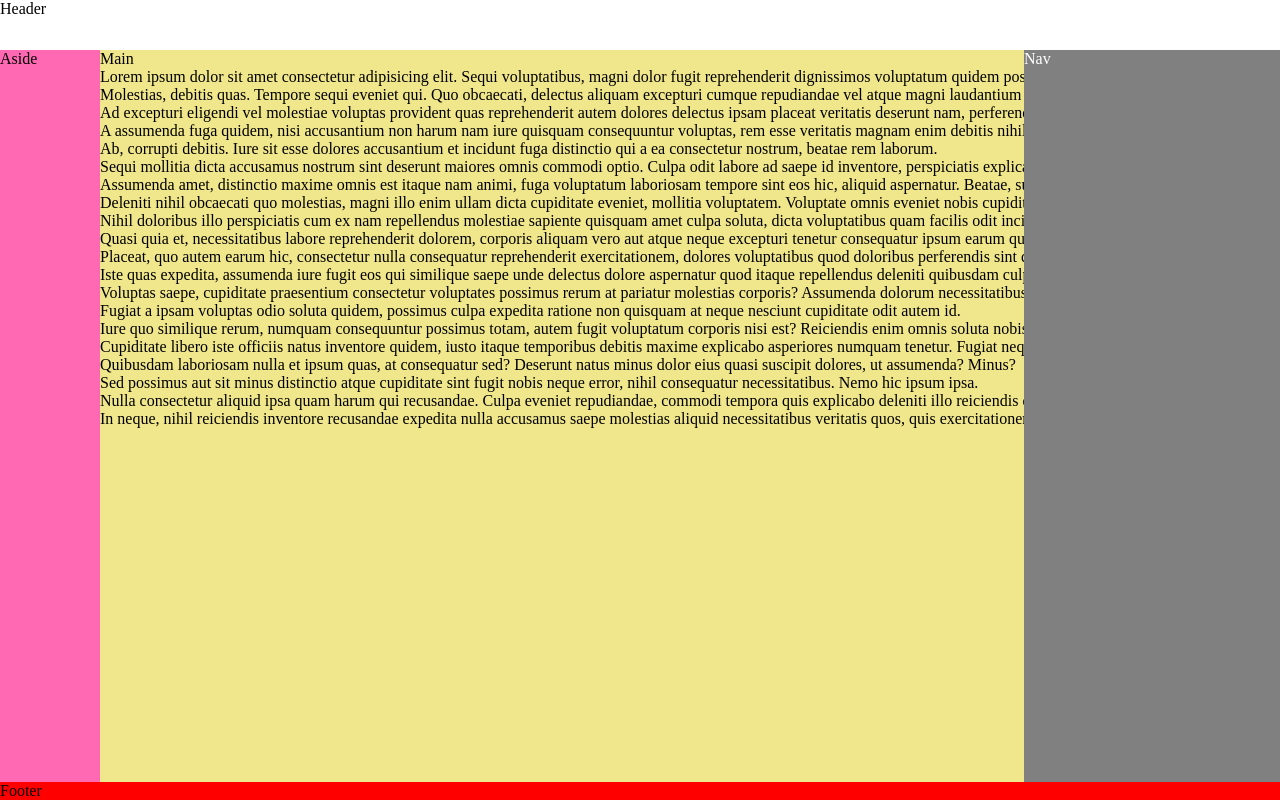
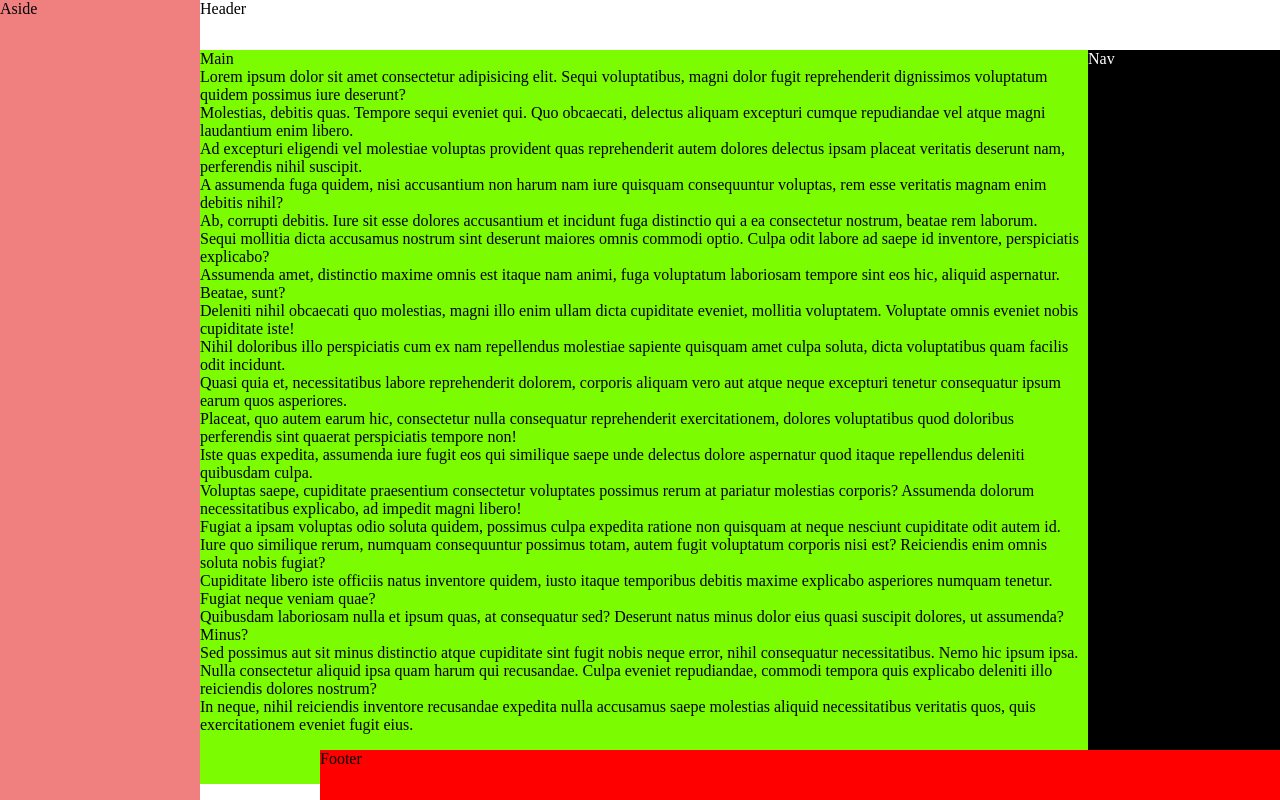
Before and after one commit to PabloVT01/Web1, a plain HTML site: page web-responsive/index.html in a window 1280 px wide. Drawn offline with Linux system fonts and the light colour scheme.

Commit message:
Web responsiva terminada

```diff
--- a/web-responsive/style.css
+++ b/web-responsive/style.css
@@ -8,7 +8,7 @@ header, aside, nav{
     width: 100%;
     height: 50px;
 }
-
+/*Estilos generales. Versión de móvil.*/
 footer{
     display: none;
 }
@@ -23,8 +23,8 @@ nav{
     color:white;
 
 }
-
-@media (min-width: 401px){
+/*Versión para tablet*/
+@media (min-width: 400px) and (max-width: 768px){
     nav{
         background-color: grey;
         position: absolute;
@@ -33,7 +33,7 @@ nav{
         width: 75%;
     }
     header{
-        position: absolute;
+        position: fixed;
         width: 25%;
         top: 0;
         left: 0;
@@ -43,7 +43,8 @@ nav{
         top: 50px;
         width:25%;
         background-color: hotpink;
-        min-height: calc(100vh - 50px);
+        height: calc(100vh - 50px);
+        overflow: auto;
     }
     main{
         position: absolute;
@@ -58,39 +59,56 @@ nav{
 
 }
 
-@media (min-width: 769px){
-    header{
+@media (min-width: 768px){
+    main{
         position: absolute;
-        top:0;
-        width: 100%;
+        background-color: lawngreen;
+        min-width: 60%;
+        width: calc(100vw - 200px);
+        right: 0;
+        top: 50px;
+        padding-right: 15%;
+        padding-bottom: 50px;
+        overflow: auto;
     }
-    footer{
-        position: fixed;
-        display: block;
-        bottom: 0;
-        width: 100%;
-        background-color: red;
+    header, footer{
+        height: 50px;
+        right: 0;
+        width: 75%;
     }
     aside{
         position: fixed;
-        top:50px;
-        bottom:50px;
-        left:0px;
-        width:20%;
-        min-height: calc(100vh - 50px);
-        padding-bottom: 50px;
+        height: 100%;
+        top: 0;
+        left: 0;
+        width: 25%;
+        max-width: 200px;
+        overflow: auto;
+        background-color: lightcoral;
+    }
+    header{
+        min-width: 75%;
+        position: absolute;
+        width: calc(100vw - 200px);
+        top:0;
+        right:0;
+
+    }
+    footer{
+        position: absolute;
+        display: block;
+        bottom:0;
+        min-width: 75%;
+        max-width: calc(100vw - 200px);
+        background-color: red;
+
     }
     nav{
-        position: fixed;
-        top:50px;
-        bottom:50px;
-        right:0px;
-        width:20%;
-        min-height: calc(100vh - 50px);
-        padding-bottom: 50px;
-    }
-    main{
-        width: calc(100% - 100px);
-        padding-bottom: 50px;
+        position: absolute;
+        width: 15%;
+        right:0;
+        top: 50px;
+        bottom: 50px;
+        height: calc(100% - 100px);
     }
 }
```
